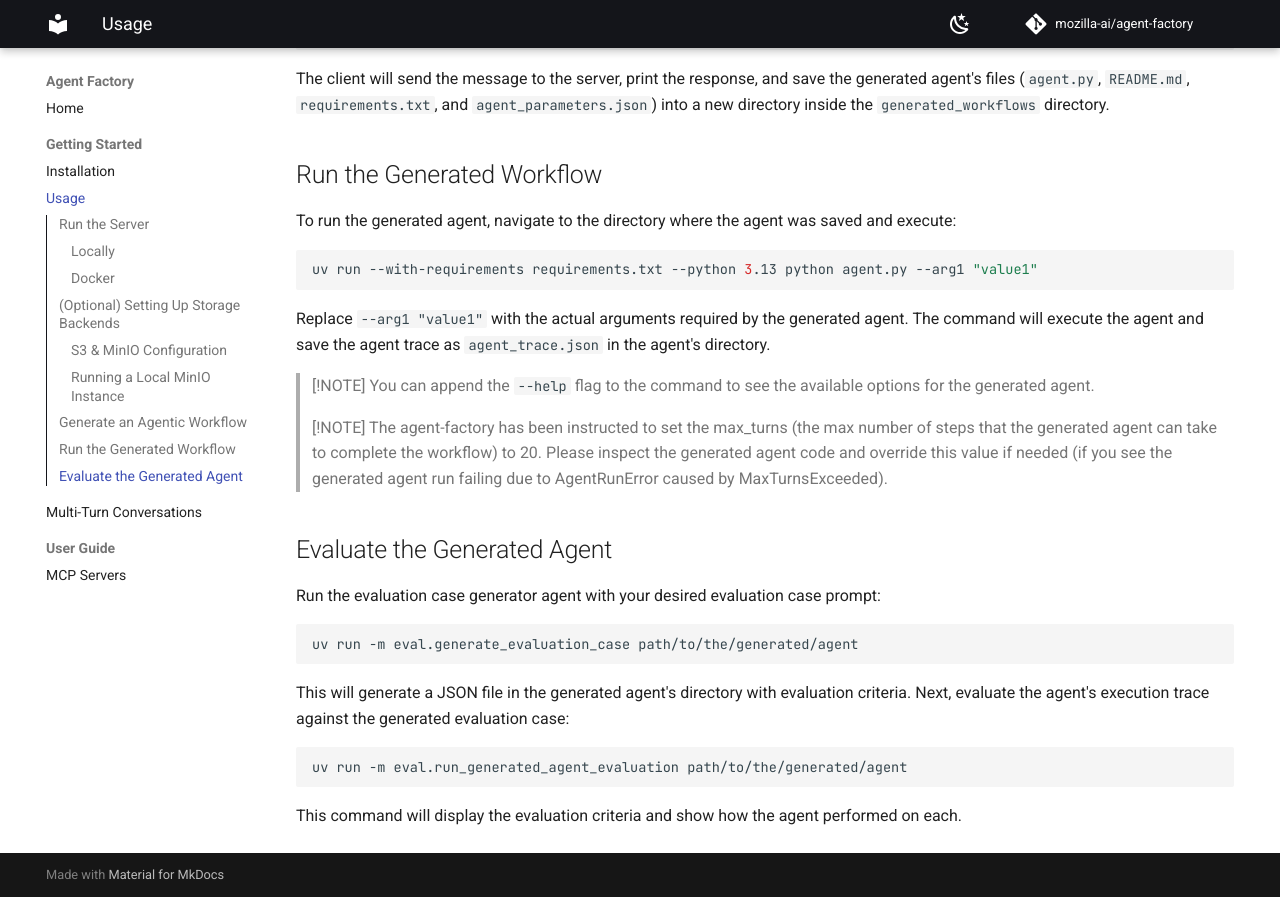
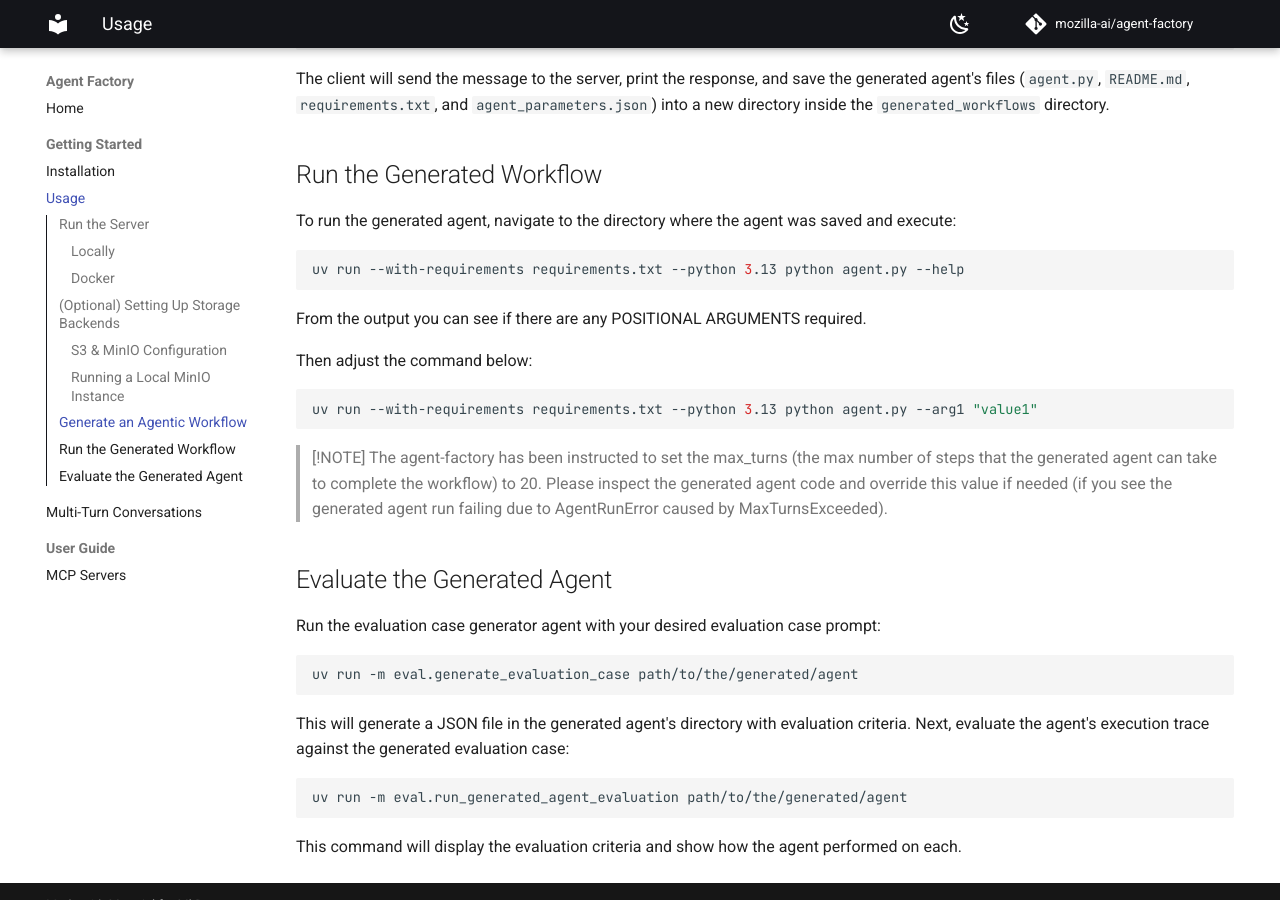
Before and after one commit to mozilla-ai/agent-factory, an MkDocs documentation site: the page built from docs/getting-started/usage.md, in a window 1280 px wide and 900 px high, scrolled down 2248 px. Built offline with MkDocs 1.6.1 and Material for MkDocs 9.7.7, drawn with Linux system fonts in a browser that asks for light colours; comment, search, counter and statistics services are not loaded.

Commit message:
Update instructions for running target agent to first start with --help

````diff
--- a/docs/getting-started/usage.md
+++ b/docs/getting-started/usage.md
@@ -102,14 +102,15 @@ The client will send the message to the server, print the response, and save the
 To run the generated agent, navigate to the directory where the agent was saved and execute:
 
 ```bash
+uv run --with-requirements requirements.txt --python 3.13 python agent.py --help
+```
+
+From the output you can see if there are any POSITIONAL ARGUMENTS required.
+
+Then adjust the command below:
+```bash
 uv run --with-requirements requirements.txt --python 3.13 python agent.py --arg1 "value1"
 ```
-
-Replace `--arg1 "value1"` with the actual arguments required by the generated agent. The command will execute the agent
-and save the agent trace as `agent_trace.json` in the agent's directory.
-
-> [!NOTE]
-> You can append the `--help` flag to the command to see the available options for the generated agent.
 
 > [!NOTE]
 > The agent-factory has been instructed to set the max_turns (the max number of steps that the generated agent can take
````
